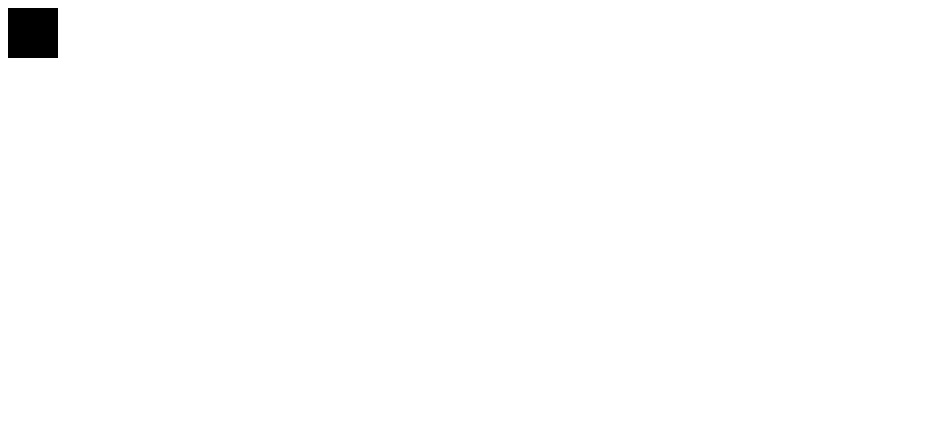
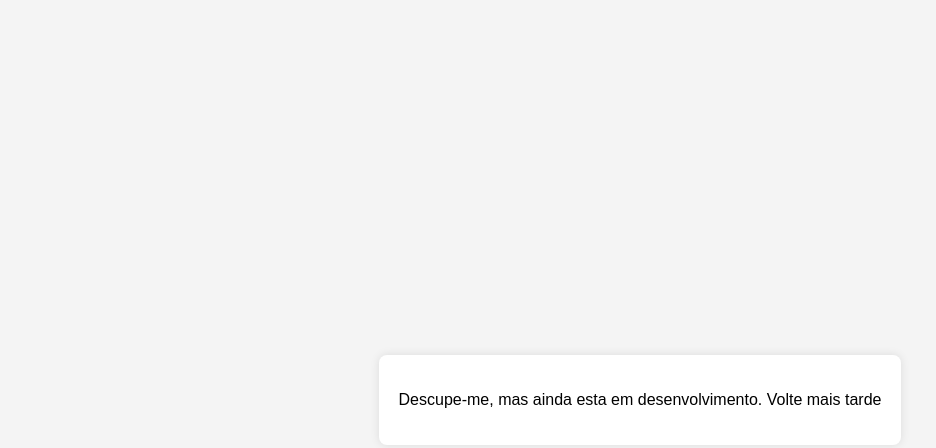
Before and after one commit to Geiciel/WebTurbo, a plain HTML site: page index/lancer.html in a window 1280 px wide. Shown: the whole page, without its empty margins (0-936 px from the left). Drawn offline with Linux system fonts and the light colour scheme.

Commit message:
Atualização

```diff
--- a/index/lancer.html
+++ b/index/lancer.html
@@ -3,16 +3,29 @@
 <head>
     <meta charset="UTF-8">
     <meta name="viewport" content="width=device-width, initial-scale=1.0">
-    <title>Document</title>
+    <title>Lancer Evo X | WebTurbo</title>
     <style>
+        body {
+            display: flex;
+            justify-content: center;
+            align-items: center;
+            height: 100vh;
+            margin: 0;
+            font-family: Arial, sans-serif;
+            background-color: #f4f4f4;
+        }
         div {
-            background-color: black;
-            width: 50px;
-            height: 50px;
+            text-align: center;
+            background: white;
+            padding: 20px;
+            border-radius: 8px;
+            box-shadow: 0 0 10px rgba(0, 0, 0, 0.1);
         }
     </style>
 </head>
 <body>
-    <div></div>
+    <div>
+        <p>Descupe-me, mas ainda esta em desenvolvimento. Volte mais tarde</p>
+    </div>
 </body>
 </html>
```
Also changed, not shown: Style/style.css (+16 -1 lines), index.html (+4 -1 lines).
